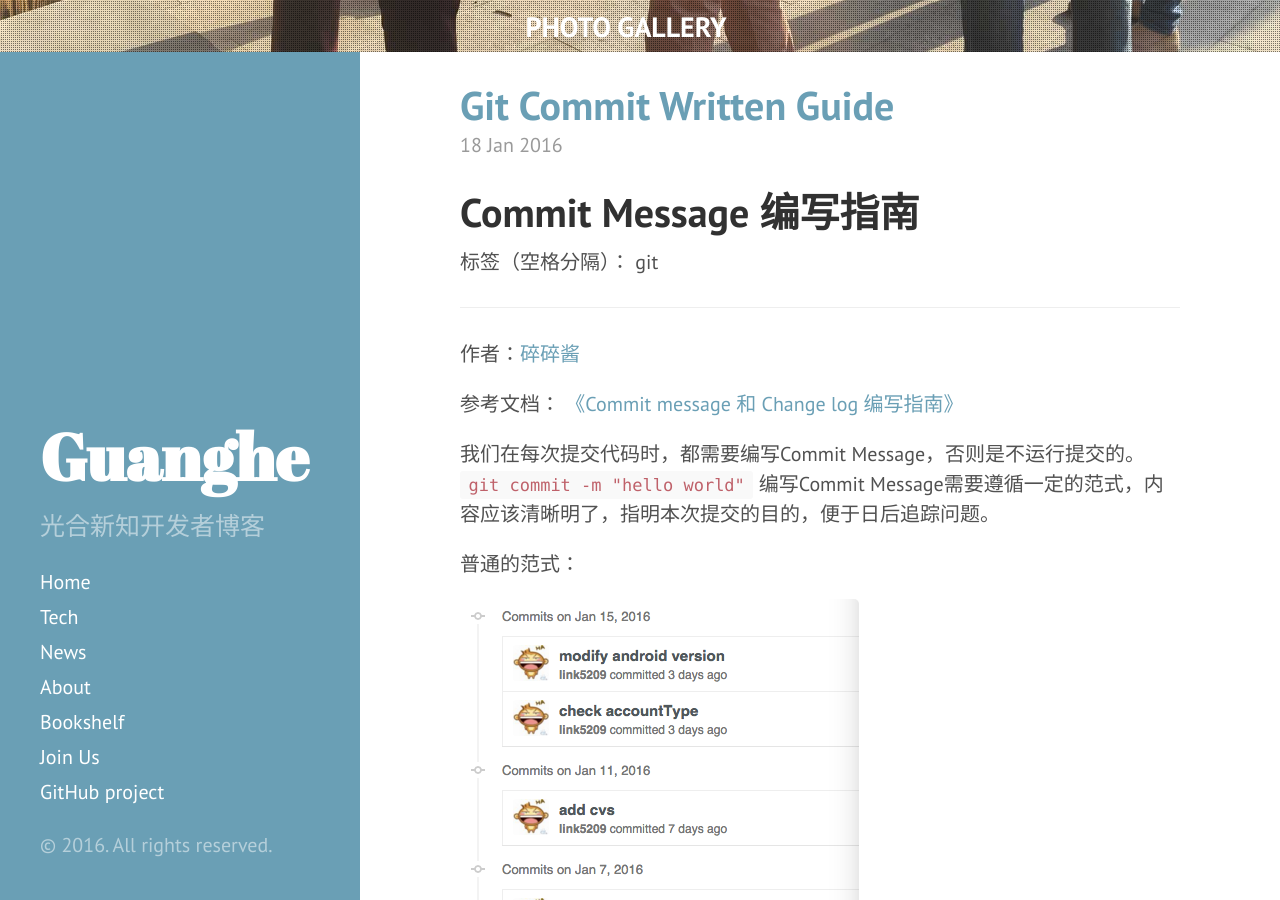
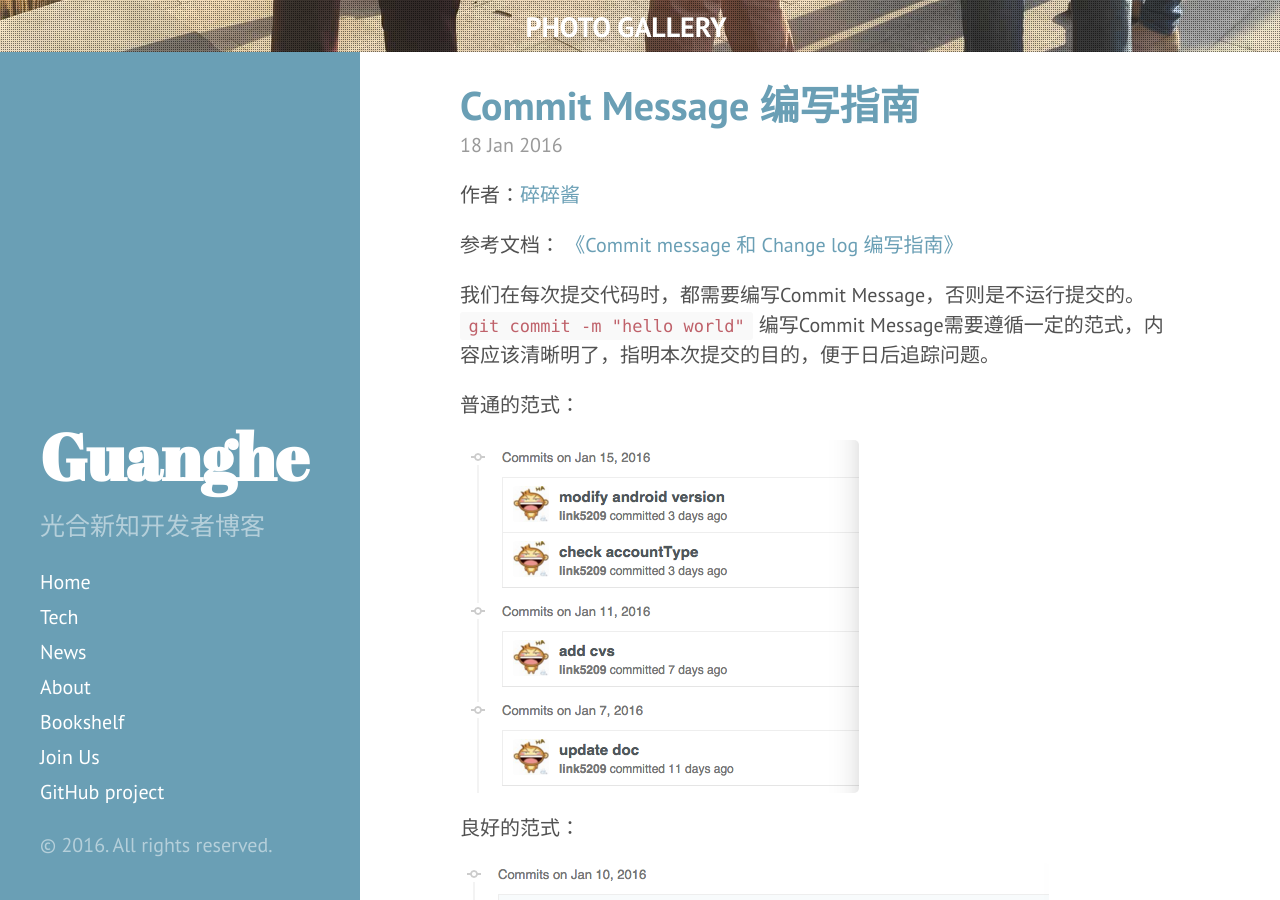
Before and after one commit to guanghetv/guanghetv.github.io, a Jekyll site: the page built from index.html, in a window 1280 px wide and 900 px high. Built offline with Jekyll 4.4.1, drawn with Linux system fonts in a browser that asks for light colours; some web fonts are replaced; Markdown is read by kramdown in place of the engine named in the settings; the list of posts is cut into pages by our own code.

Commit message:
Modify wrong content

```diff
--- a/_posts/2016-01-18-git-commit-written-guide.markdown
+++ b/_posts/2016-01-18-git-commit-written-guide.markdown
@@ -1,7 +1,8 @@
-# Commit Message 编写指南
-
-标签（空格分隔）： git
-
+---
+layout: post
+title:  "Commit Message 编写指南"
+category: news
+author: "yinxin630"
 ---
 
 作者：[碎碎酱][1]
```
